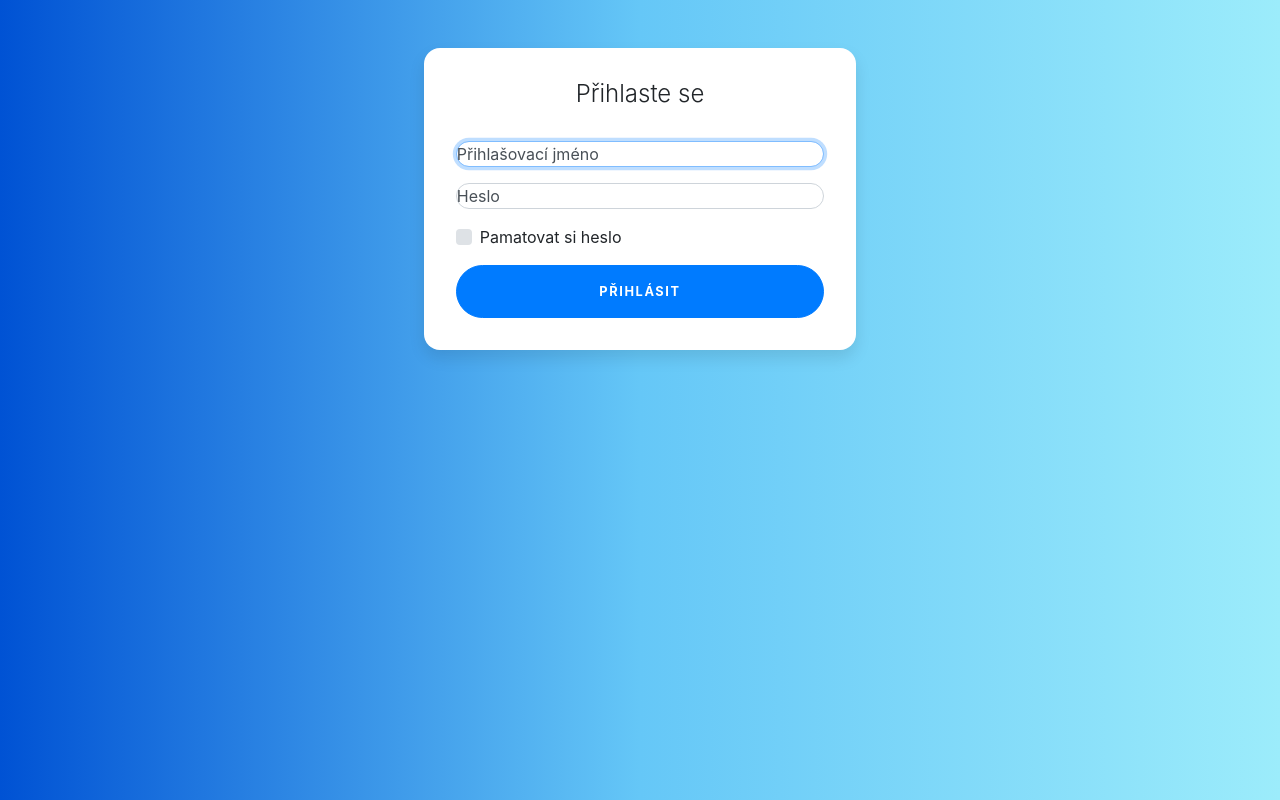
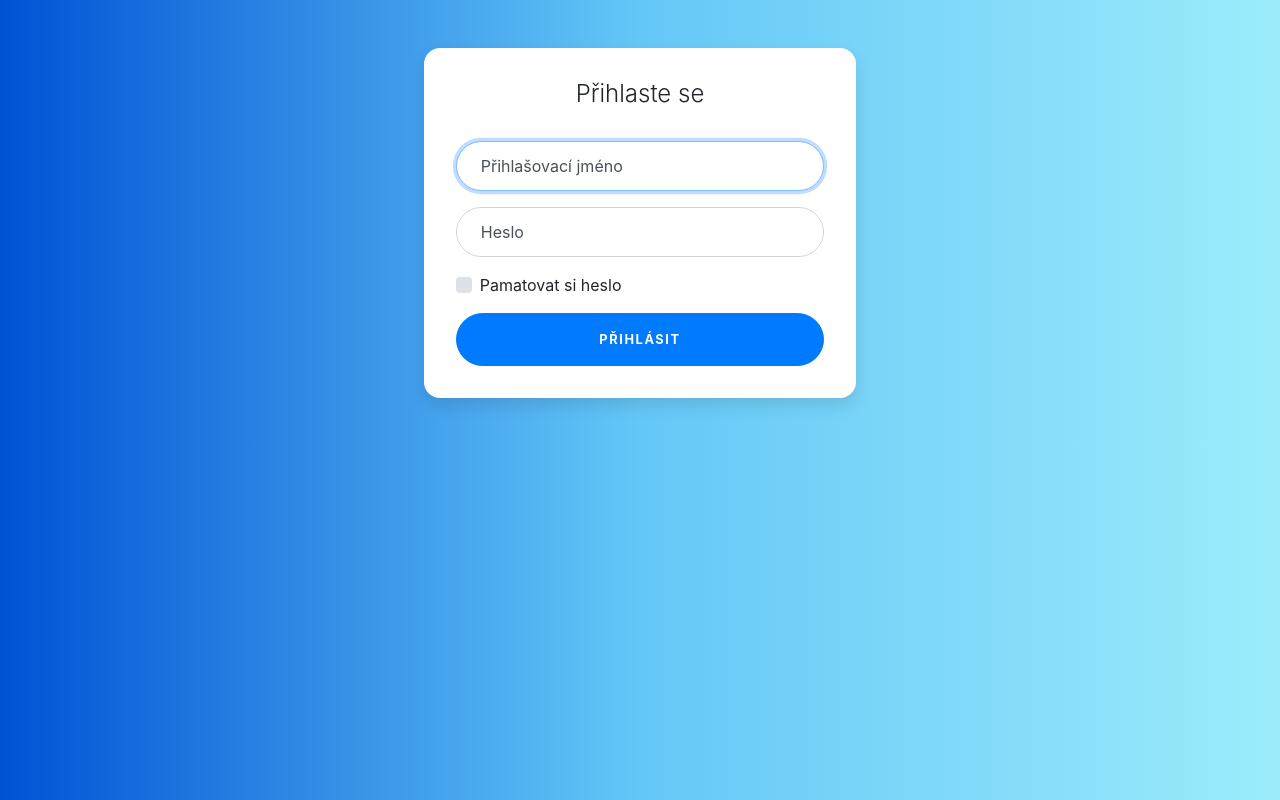
Before and after one commit to Fikoun/Chytra-Nemocnice, a PHP site: page /login.php in a window 1280 px wide. Run offline with PHP 8.4, Linux system fonts and the light colour scheme; some libraries are stand-ins or nearby versions.

Commit message:
oprava css

```diff
--- a/Kontrolní Systém/assets/css/style.css
+++ b/Kontrolní Systém/assets/css/style.css
@@ -1,7 +1,3 @@
-<<<<<<< HEAD
-
-
-/*LOGIN */
 :root {
   --input-padding-x: 1.5rem;
   --input-padding-y: .75rem;
@@ -105,9 +101,3 @@ body {
   font-size: 12px;
   color: #777;
 }
-=======
-.container{
-	background-color: azure;
-}
-
->>>>>>> a6f8e9af8b797df9c7767decc804efe9f967633f
```
